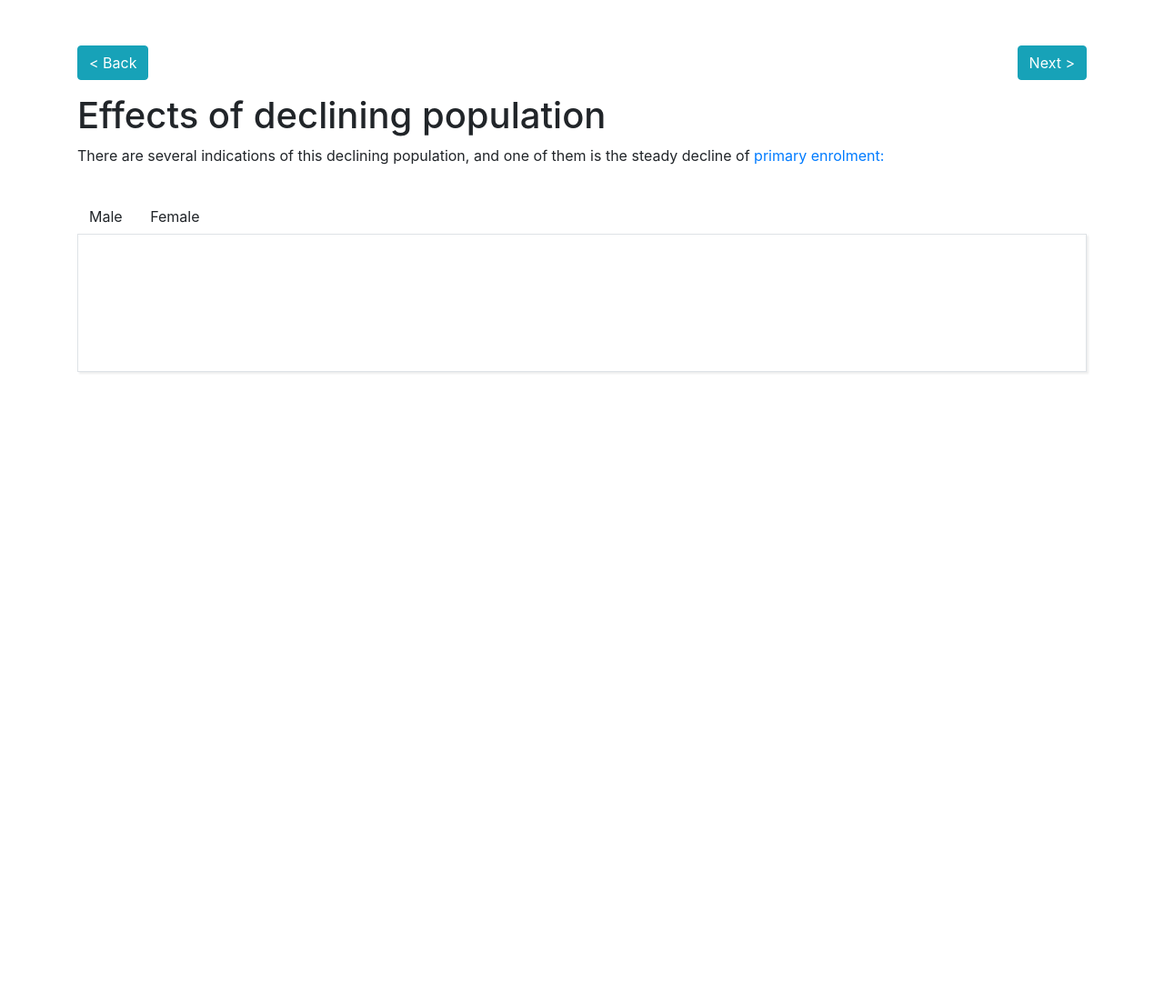
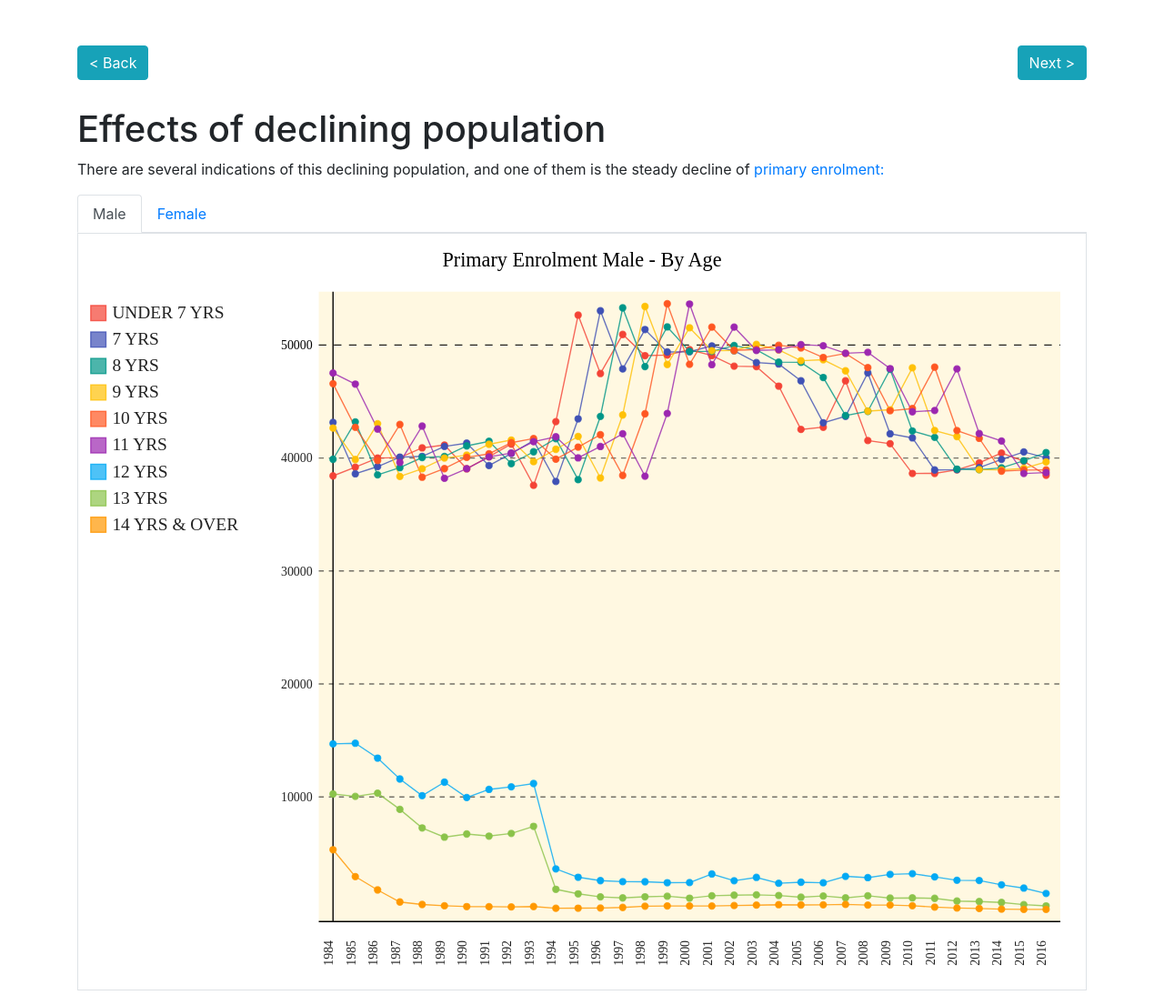
Before and after one commit to woojiahao/pds-analysis, a Flask app: template app/templates/effects.html in a window 1280 px wide. Shown: the part 56-1161 px from the top of the page at 91% size. Before the commit the page ends 466 px from the top, so only its background shows below. Run offline with Flask 2, Linux system fonts and the light colour scheme; the template is opened without the code that fills it, so the values that code supplies are empty; parts of the project's set-up code (start-up, migrations or seed data) failed here and were passed over; some libraries are stand-ins or nearby versions; some web fonts are replaced.

Commit message:
completed enrolment screen and added preloading of plots before displaying items

```diff
--- a/app/__init__.py
+++ b/app/__init__.py
@@ -2,6 +2,7 @@ from flask import Flask
 from flask_sqlalchemy import SQLAlchemy
 
 from config import Config
+from plotting.enrolment import Enrolment, Genders
 
 app = Flask(__name__)
 app.config['TEMPLATES_AUTO_RELOAD'] = True
@@ -9,4 +10,8 @@ app.config['SQLALCHEMY_DATABASE_URI'] = Config.DATABASE_CONNECTION_STRING
 app.config['SQLALCHEMY_TRACK_MODIFICATIONS'] = False
 db = SQLAlchemy(app)
 
+enrolment = Enrolment(db.engine)
+enrolment.plot_line(Genders.MALE)
+enrolment.plot_line(Genders.FEMALE)
+
 from app import routes
--- a/app/routes.py
+++ b/app/routes.py
@@ -4,8 +4,6 @@ from app import app
 from app import db
 from plotting.enrolment import Enrolment, Genders
 
-
-# todo: render all the plots and save them, then use the saved plots instead of rendering everytime
 
 @app.route('/')
 @app.route('/home')
--- a/app/static/css/styles.css
+++ b/app/static/css/styles.css
@@ -11,18 +11,10 @@ ul {
     display: inline;
 }
 
-figure {
-    box-shadow: 2px 2px 2px #ededed;
-}
-
 a.btn {
     margin-top: 20px;
 }
 
-nav, .introduction {
+nav, .introduction, .nav-buttons {
     margin-bottom: 30px;
 }
-
-.nav-buttons {
-    margin-bottom: 15px;
-}
--- a/app/templates/effects.html
+++ b/app/templates/effects.html
@@ -1,5 +1,22 @@
 {% extends 'base.html' %}
 {% block content %}
+	<script>
+        function switchPlot(toSwitch) {
+            let x = document.querySelectorAll('.plot');
+            for (let i = 0; i < x.length; i++) {
+                x[i].style.display = "none";
+            }
+            document.querySelector('#' + toSwitch).style.display = "block";
+            if (toSwitch === 'male') {
+                document.querySelector('#male-tab').classList.add('active');
+                document.querySelector('#female-tab').classList.remove('active');
+            } else if (toSwitch === 'female') {
+                document.querySelector('#female-tab').classList.add('active');
+                document.querySelector('#male-tab').classList.remove('active');
+            }
+        }
+	</script>
+
 	<div class="container">
 		<div class="clearfix nav-buttons">
 			<a href="{{ url_for('home') }}" class="btn btn-info float-left" role="button">< Back</a>
@@ -10,10 +27,25 @@
 			There are several indications of this declining population, and one of them is the steady decline of <a
 				href="https://data.gov.sg/dataset/enrolment-primary-by-age" target="_blank">primary enrolment:</a>
 		</p>
-		<a id="switch-male" class="waves-effect waves-light btn">Male</a>
-		<a id="switch-female" class="waves-effect waves-light btn">Female</a>
-		<figure class="border" id="enrolment-fig">
-			<embed type="image/svg+xml" src="{{ enrolment_line_male.render_data_uri() }}"/>
-		</figure>
+		<div class="gallery">
+			<ul class="nav nav-tabs">
+				<li class="nav-item">
+					<a onclick="switchPlot('male')" id="male-tab" class="nav-link active" href="#">Male</a>
+				</li>
+				<li class="nav-item">
+					<a onclick="switchPlot('female')" id="female-tab" class="nav-link" href="#">Female</a>
+				</li>
+			</ul>
+			<div class="charts">
+				<figure class="border plot" id="male">
+					<embed type="image/svg+xml"
+						   src="{{ url_for('static', filename='images/plots/enrolment_male.svg') }}"/>
+				</figure>
+				<figure class="border plot" id="female" style="display: none;">
+					<embed type="image/svg+xml"
+						   src="{{ url_for('static', filename='images/plots/enrolment_female.svg') }}"/>
+				</figure>
+			</div>
+		</div>
 	</div>
 {% endblock %}
--- a/plotting/enrolment.py
+++ b/plotting/enrolment.py
@@ -3,6 +3,7 @@ import pygal as pygal
 from sqlalchemy.engine import Engine
 
 from plotting.custom_styles import style
+from plotting.plot import Plot
 
 
 class Genders:
@@ -36,9 +37,8 @@ class Enrolment:
 		ages = self.query_ages(gender)
 		for age, data in ages.items():
 			line_chart.add(age, data)
-		return line_chart
 
-	# line_chart.render_to_file(Plot.generate_plot_name(f'enrolment_{gender["title"]}'))
+		line_chart.render_to_file(Plot.generate_plot_name(f'enrolment_{gender["title"].lower()}'))
 
 	def query_ages(self, gender):
 		ages = { }
--- a/plotting/plot.py
+++ b/plotting/plot.py
@@ -1,4 +1,4 @@
 class Plot:
 	@staticmethod
 	def generate_plot_name(plot_name: str):
-		return f'plotting/plots/{plot_name}.svg'
+		return f'app/static/images/plots/{plot_name}.svg'
```
Also changed, not shown: app/static/images/plots/enrolment_female.svg (added), app/static/images/plots/enrolment_male.svg (added).
